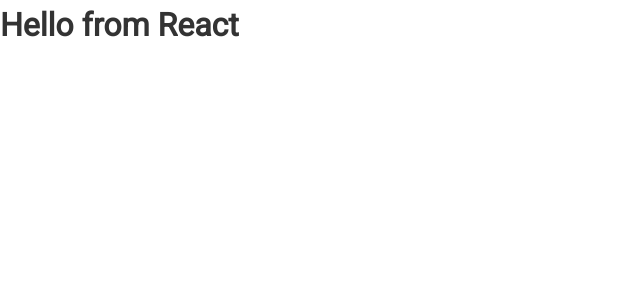
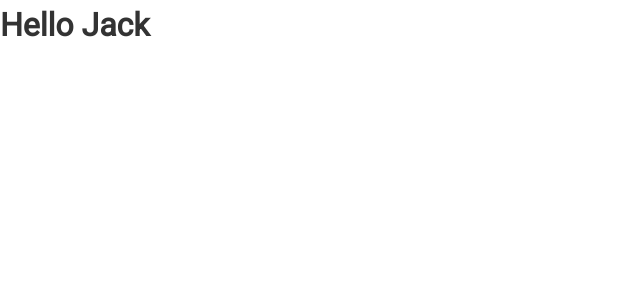
Before and after one commit to kylechinick/github-finder, a React (Create React App) app: page / in a window 1280 px wide. Shown: the top 300 px of the page, without its empty margins (0-640 px from the left). Built offline with nearby package versions, Linux system fonts and the light colour scheme.

Commit message:
Add loading and message branching with commented examples of alt approaches

```diff
--- a/src/App.js
+++ b/src/App.js
@@ -1,12 +1,55 @@
-import React from 'react';
+import React, { Component } from 'react';
 import './App.css';
 
-function App() {
-  return (
-    <div className='App'>
-      <h1>Hello from React</h1>
-    </div>
-  );
+// Returning code based on a conditional with a standard if-statement:
+// class App extends Component {
+//   render() {
+//     const name = 'Jack';
+//     const loading = false;
+
+//     if (loading) {
+//       return <h4>Loading...</h4>;
+//     }
+
+//     return (
+//       <div className='App'>
+//         <h1>Hello {name}</h1>
+//       </div>
+//     );
+//   }
+// }
+
+// *** *** ***
+
+// Returning code based on a conditional with a ternary operator (which allows you to write and run the return all inside the return block, instead of defining the condition outside of the return):
+// class App extends Component {
+//   render() {
+//     const name = 'Jack';
+//     const loading = false;
+
+//     return (
+//       <div className='App'>
+//         {loading ? <h4>Loading...</h4> : <h1>Hello {name}</h1>}
+//       </div>
+//     );
+//   }
+// }
+
+// *** *** ***
+
+// An additional step to support an else statement with the ampersand operator which effectifily reads as "only show the name if showName is true":
+class App extends Component {
+  render() {
+    const name = 'Jack';
+    const loading = false;
+    const showName = true;
+
+    return (
+      <div className='App'>
+        {loading ? <h4>Loading...</h4> : <h1>Hello {showName && name}</h1>}
+      </div>
+    );
+  }
 }
 
 export default App;
```
